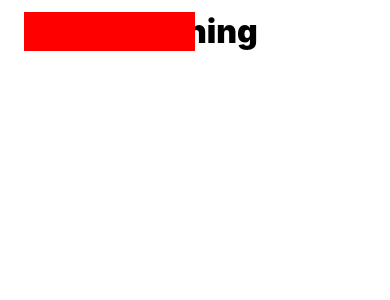
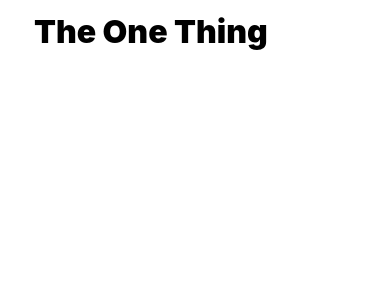
Before and after one commit to lnk00/the-one-thing, a React Native app: screen / in a window 390 px wide. Shown: the top 300 px of the page. Built offline with nearby package versions, Linux system fonts and the light colour scheme.

Commit message:
add cover title animation

```diff
--- a/App.tsx
+++ b/App.tsx
@@ -1,9 +1,13 @@
 import { StatusBar } from 'expo-status-bar';
-import { StyleSheet, View, Text } from 'react-native';
+import { useEffect } from 'react';
+import { type DimensionValue, StyleSheet, Text, View } from 'react-native';
 import Animated, {
   Easing,
-  FadeInDown,
   useSharedValue,
+  useAnimatedStyle,
+  withTiming,
+  withDelay,
+  FadeInUp,
 } from 'react-native-reanimated';
 import {
   SafeAreaProvider,
@@ -20,15 +24,32 @@
 
 function App() {
   const insets = useSafeAreaInsets();
+  const coverWidth = useSharedValue<DimensionValue>('100%');
+
+  useEffect(() => {
+    coverWidth.value = withDelay(
+      400,
+      withTiming('0%', {
+        duration: 1000,
+        easing: Easing.out(Easing.bezierFn(0.88, 0.03, 0.25, 0.95)),
+      }),
+    );
+  }, [coverWidth]);
+
+  const coverStyle = useAnimatedStyle(() => ({
+    height: coverWidth.value,
+  }));
 
   return (
     <View style={[styles.container, { paddingTop: insets.top + 12 }]}>
       <Animated.View
         style={styles.titleContainer}
-        entering={FadeInDown.duration(500).easing(Easing.elastic(1.5))}
+        entering={FadeInUp.duration(1000).easing(
+          Easing.out(Easing.bezierFn(0.88, 0.03, 0.25, 0.95)),
+        )}
       >
         <Text style={styles.title}>The One Thing</Text>
-        <View style={styles.titleCover} />
+        <Animated.View style={[styles.titleCover, coverStyle]} />
       </Animated.View>
       <StatusBar style="auto" />
     </View>
@@ -47,13 +68,14 @@
   title: {
     fontSize: 32,
     fontWeight: '900',
+    marginLeft: 10,
   },
   titleCover: {
     position: 'absolute',
     top: 0,
     left: 0,
-    backgroundColor: '#ff0000',
+    backgroundColor: '#000000',
     height: '100%',
-    width: '50%',
+    width: '75%',
   },
 });
```
